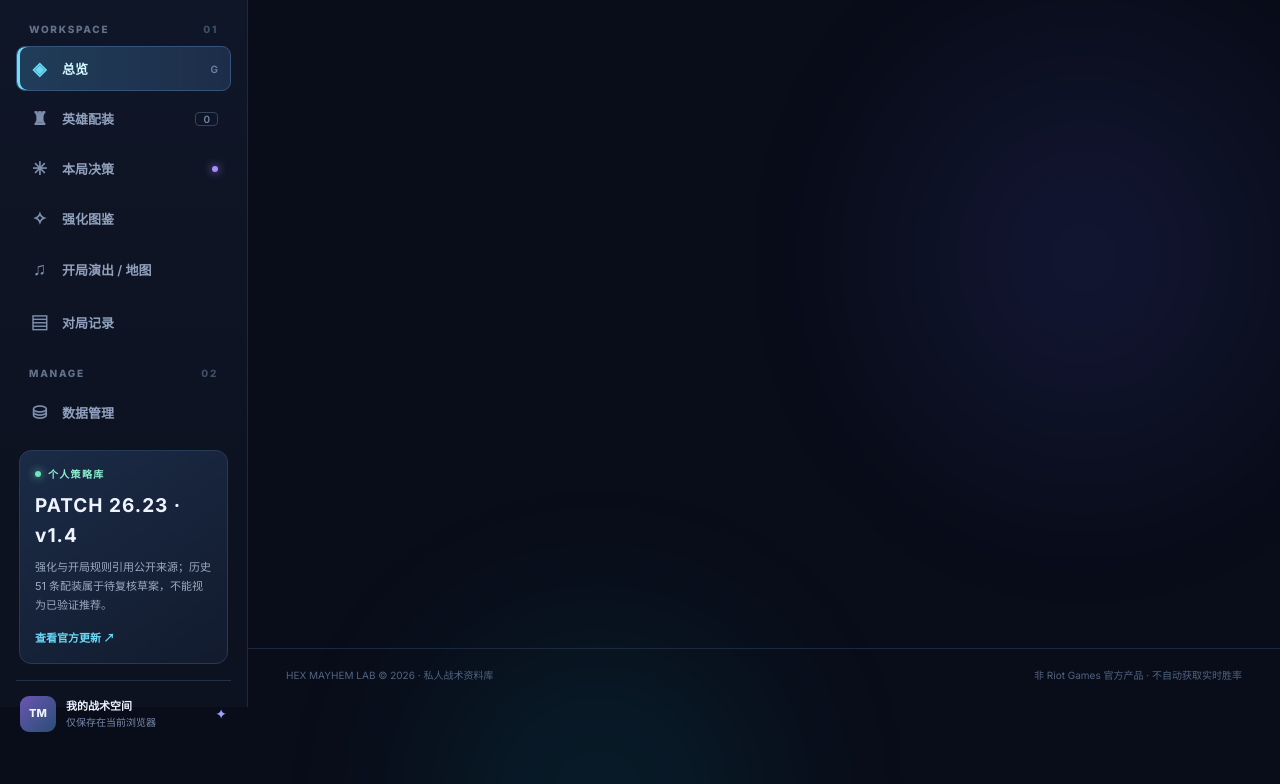
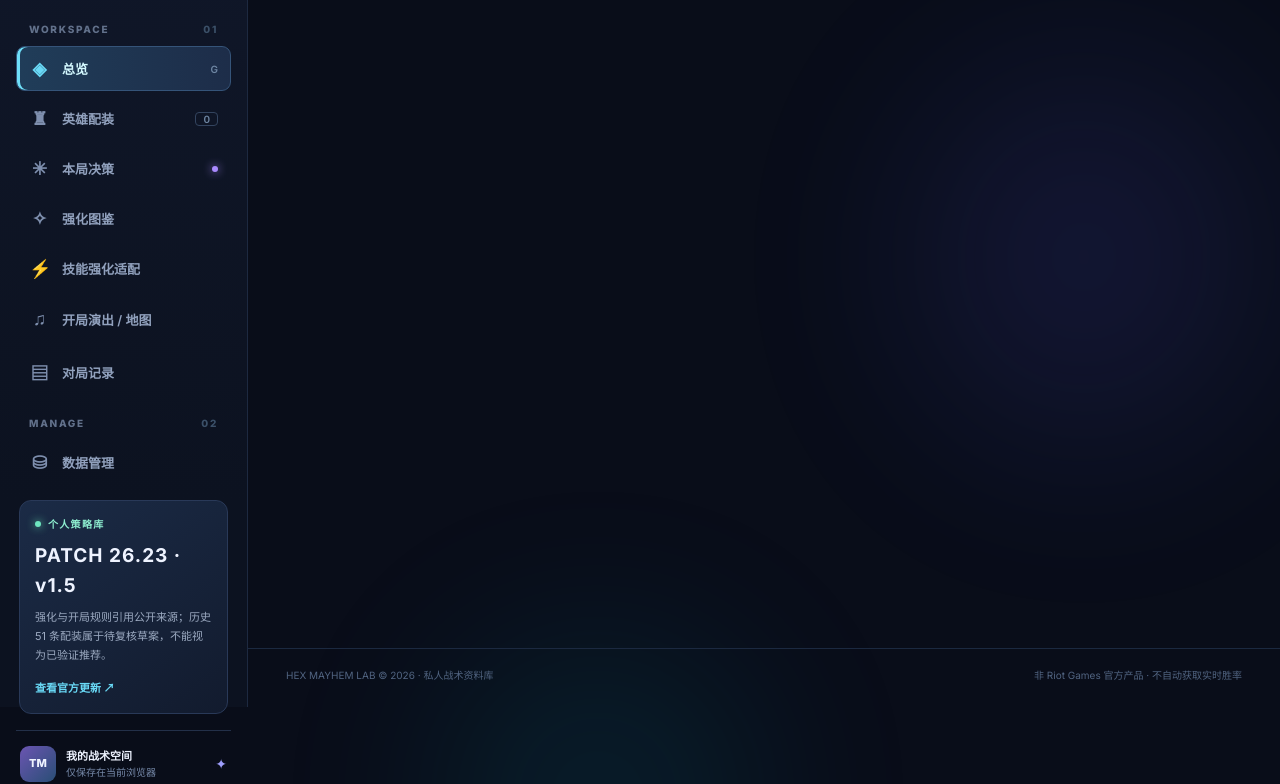
Before and after one commit to Yahagi-yz/hex-mayhem-lab, a plain HTML site: page index.html in a window 1280 px wide. Shown: the part 93-877 px from the top of the page. Before the commit the page ends 827 px from the top, so only its background shows below. Drawn offline with Linux system fonts and the light colour scheme; no server answers.

Commit message:
feat(ability-matrix): include ability evidence asset in index.html

```diff
--- a/index.html
+++ b/index.html
@@ -23,6 +23,7 @@
         <button class="nav-btn" data-page="heroes"><span class="nav-icon">♜</span> 英雄配装 <span class="nav-count" id="navHeroCount">0</span></button>
         <button class="nav-btn" data-page="decision"><span class="nav-icon">✳</span> 本局决策 <span class="nav-dot"></span></button>
         <button class="nav-btn" data-page="augments"><span class="nav-icon">✧</span> 强化图鉴</button>
+        <button class="nav-btn" data-page="abilities"><span class="nav-icon">⚡</span> 技能强化适配</button>
         <button class="nav-btn" data-page="headliners"><span class="nav-icon">♫</span> 开局演出 / 地图</button>
         <button class="nav-btn" data-page="records"><span class="nav-icon">▤</span> 对局记录</button>
       </nav>
@@ -33,7 +34,7 @@
       <div class="sidebar-spacer"></div>
       <div class="sidebar-info">
         <div class="pulse-label"><span class="pulse-dot"></span> 个人策略库</div>
-        <strong>PATCH 26.23 · v1.4</strong>
+        <strong>PATCH 26.23 · v1.5</strong>
         <p>强化与开局规则引用公开来源；历史 51 条配装属于待复核草案，不能视为已验证推荐。</p>
         <a href="https://www.leagueoflegends.com/en-au/news/game-updates/league-of-legends-patch-26-23-notes/" target="_blank" rel="noopener">查看官方更新 ↗</a>
       </div>
@@ -91,6 +92,7 @@
   <script src="reference-data.js"></script>
   <script src="verified-data.js"></script>
   <script src="build-evidence.js"></script>
+  <script src="ability-evidence.js"></script>
   <script src="app.js"></script>
 </body>
 </html>
```
